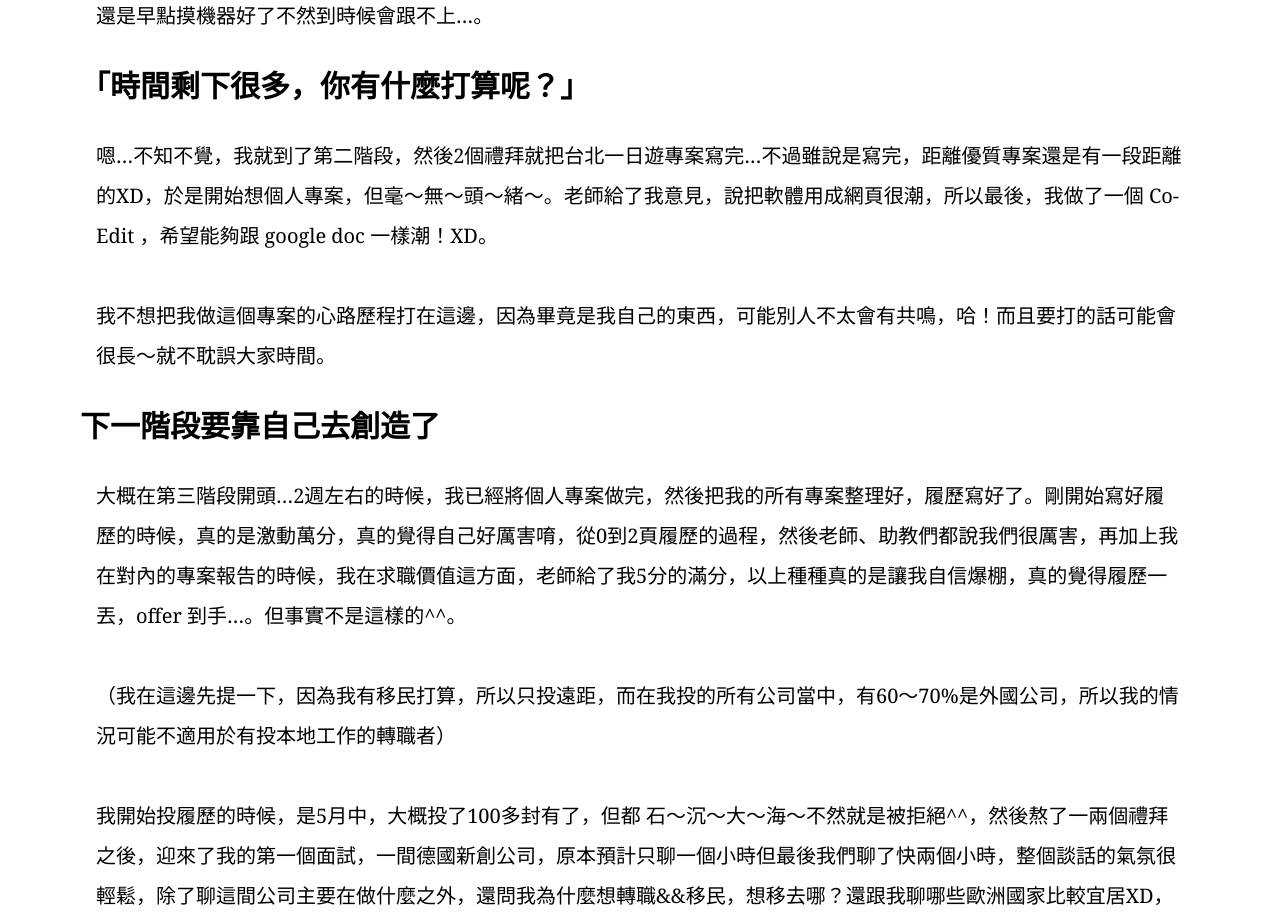
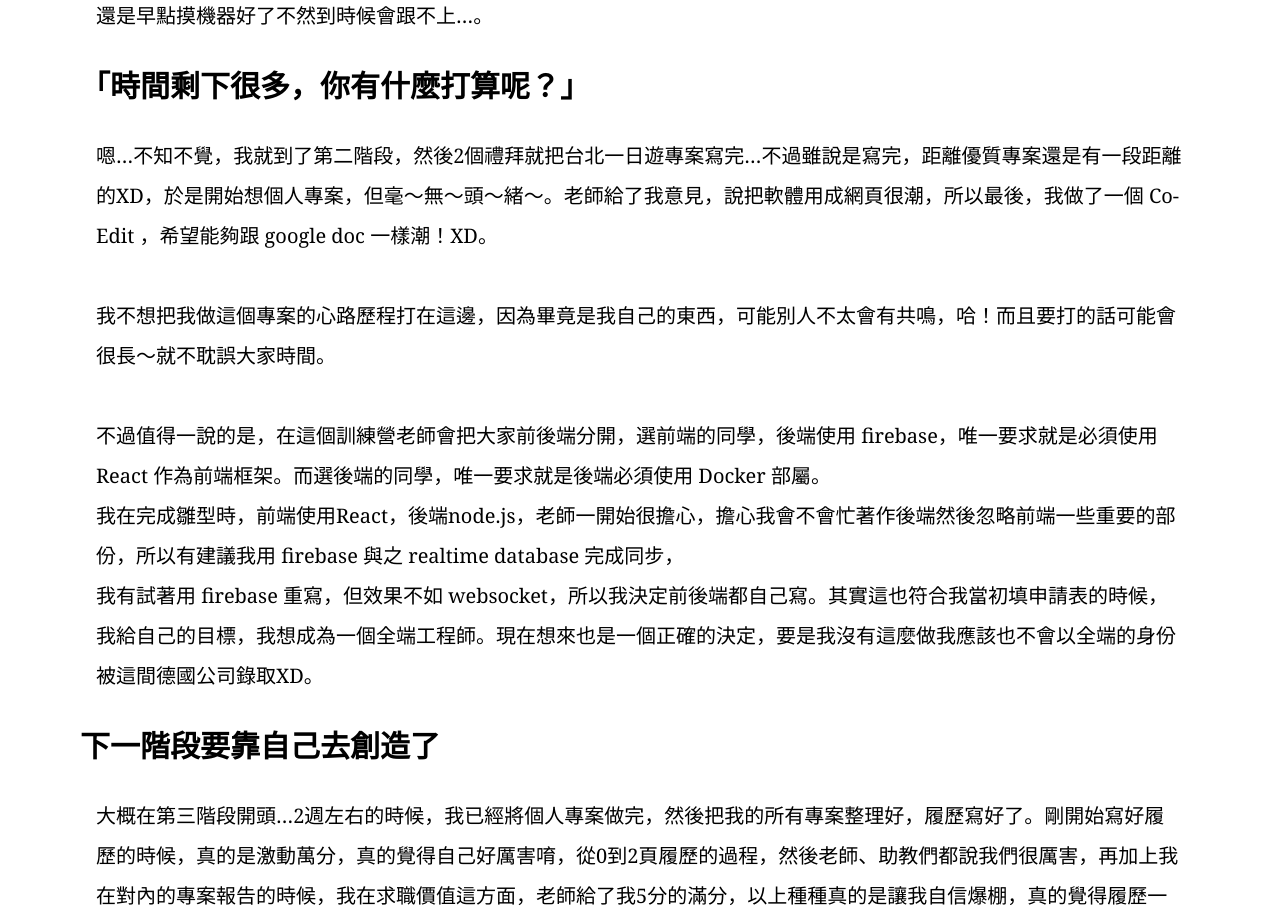
Before and after one commit to jenniehuang/portfolio, a Next.js app: page /bootcampReview in a window 1280 px wide. Shown: the part 2060-2977 px from the top of the page. Built offline with nearby package versions, Linux system fonts and the light colour scheme.

Commit message:
Update bootcampReview content

```diff
--- a/pages/bootcampReview.js
+++ b/pages/bootcampReview.js
@@ -53,6 +53,17 @@ const bootcampReview = () => {
         Co-Edit ，希望能夠跟 google doc 一樣潮！XD。 <br />
         <br />
         我不想把我做這個專案的心路歷程打在這邊，因為畢竟是我自己的東西，可能別人不太會有共鳴，哈！而且要打的話可能會很長～就不耽誤大家時間。
+        <br />
+        <br />
+        不過值得一說的是，在這個訓練營老師會把大家前後端分開，選前端的同學，後端使用
+        firebase，唯一要求就是必須使用 React
+        作為前端框架。而選後端的同學，唯一要求就是後端必須使用 Docker 部屬。
+        <br />
+        我在完成雛型時，前端使用React，後端node.js，老師一開始很擔心，擔心我會不會忙著作後端然後忽略前端一些重要的部份，所以有建議我用
+        firebase 與之 realtime database 完成同步，
+        <br />
+        我有試著用 firebase 重寫，但效果不如
+        websocket，所以我決定前後端都自己寫。其實這也符合我當初填申請表的時候，我給自己的目標，我想成為一個全端工程師。現在想來也是一個正確的決定，要是我沒有這麼做我應該也不會以全端的身份被這間德國公司錄取XD。
       </p>
       <h2>下一階段要靠自己去創造了</h2>
       <p>
--- a/pages/index.js
+++ b/pages/index.js
@@ -50,9 +50,6 @@ export default function Home() {
         >
           ting1236t19@gmail.com
         </div>
-        <Link href="/bootcampReview" className="mb-4 md:mr-8 cursor-pointer">
-          #
-        </Link>
       </div>
     </div>
   );
```
